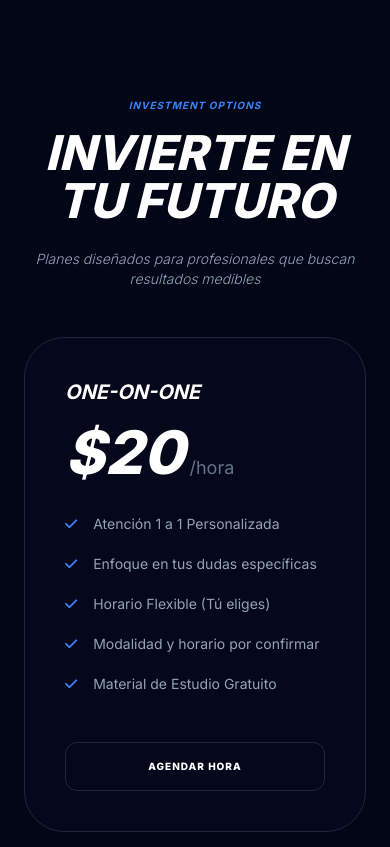
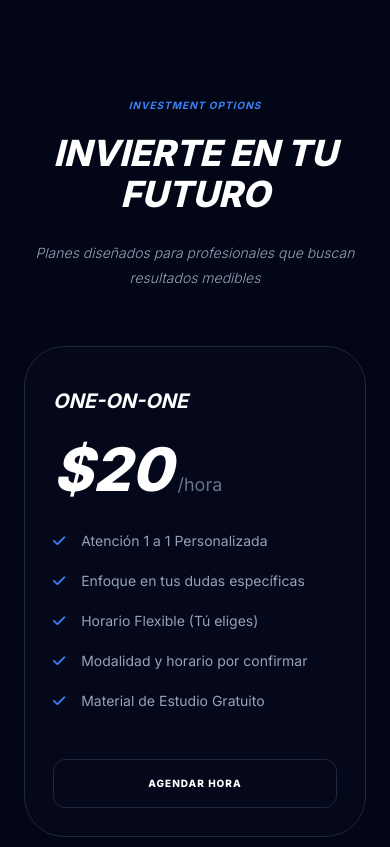
Before and after one commit to CarlosMElliot/ERC-Academy-Preview, a plain HTML site: page index.html in a window 390 px wide. Shown: the part 5700-6547 px from the top of the page. Drawn offline with nearby package versions, Linux system fonts and the light colour scheme.

Commit message:
Increase pricing heading spacing and clear featured-plan badge

```diff
--- a/styles.css
+++ b/styles.css
@@ -35,3 +35,22 @@ body { font-family: 'Inter', sans-serif; scroll-behavior: smooth; background-col
         .custom-scrollbar::-webkit-scrollbar-thumb:hover {
             background: #94a3b8; /* Se oscurece un poco al pasar el mouse */
         }
+
+/* Give pricing headings and the featured badge their own breathing room. */
+#pricing{padding-inline:clamp(24px,4vw,64px)}
+#pricing>div>h2{margin-bottom:24px}
+#pricing>div>h3{font-size:clamp(36px,4.5vw,64px);line-height:1.15;margin-bottom:28px}
+#pricing>div>p{max-width:680px;margin:0 auto 72px;line-height:1.8}
+#pricing .erc-pricing-grid{gap:32px}
+#pricing .price-card{padding:44px 32px 32px}
+#pricing .price-card h4{margin-bottom:24px;line-height:1.4}
+@media(max-width:1023px) and (min-width:768px){
+ #pricing .erc-pricing-grid{grid-template-columns:1fr;max-width:580px;margin-inline:auto;gap:48px}
+}
+@media(max-width:767px){
+ #pricing>div>h2{margin-bottom:20px}
+ #pricing>div>h3{margin-bottom:24px}
+ #pricing>div>p{margin-bottom:56px}
+ #pricing .erc-pricing-grid{gap:48px}
+ #pricing .price-card{padding:40px 28px 28px}
+}
```
